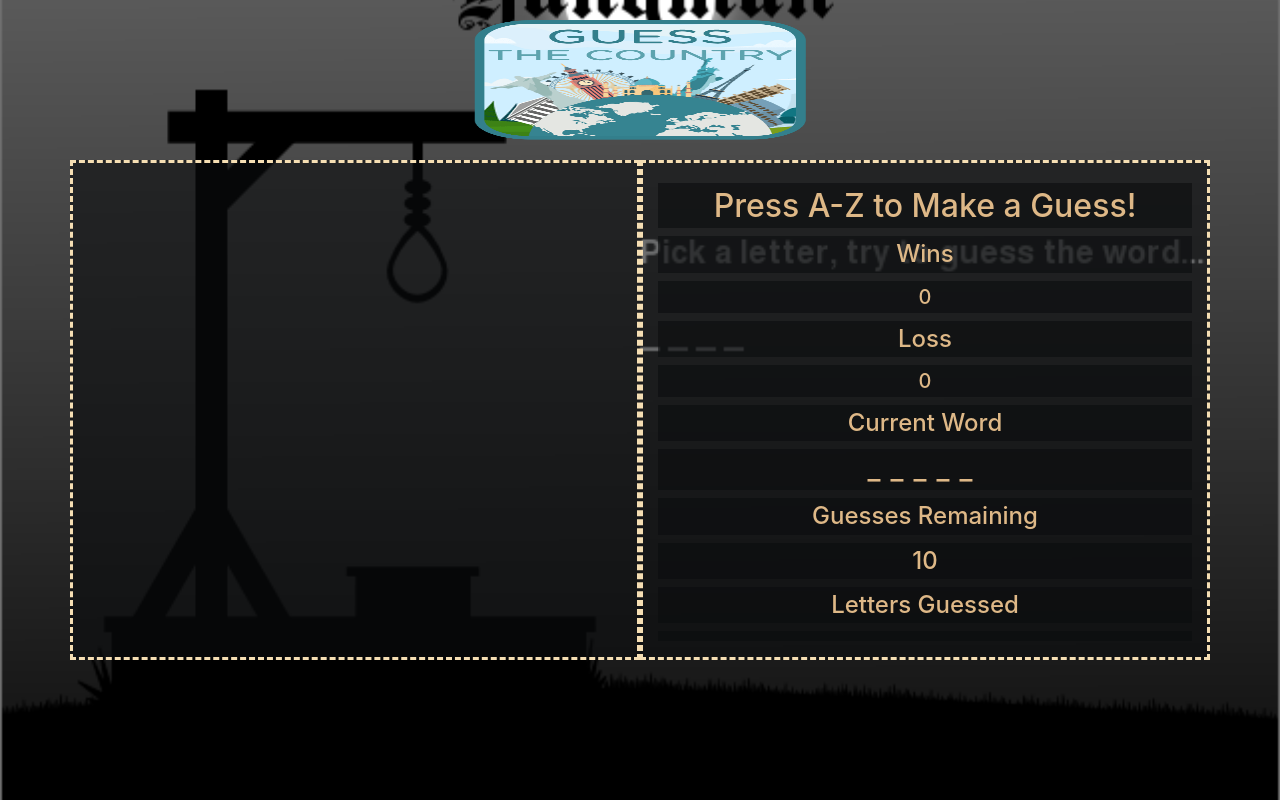
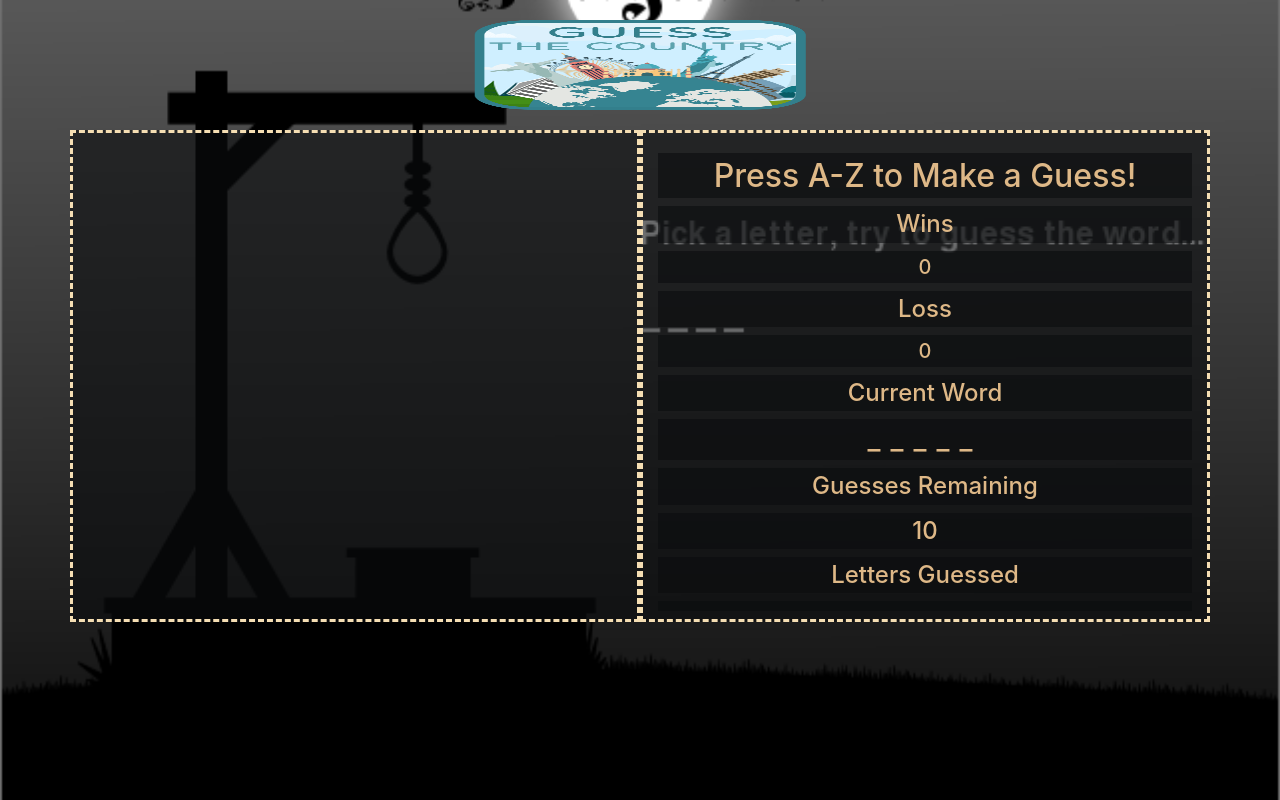
Before and after one commit to Divyagk/Word-Guess-Game, a plain HTML site: page index.html in a window 1280 px wide. Drawn offline with nearby package versions, Linux system fonts and the light colour scheme.

Commit message:
updated readme

```diff
--- a/assets/css/style.css
+++ b/assets/css/style.css
@@ -21,7 +21,7 @@
     }
     /* style the image sections */
     #title-image{
-    max-height: 120px;
+    max-height: 90px;
     width: 30%;
      }
     #gameover-image, #youwin-image{
@@ -43,6 +43,6 @@
         border: 3px dashed wheat;
         text-align: center;
         margin-top: 20px;
-        min-height: 500px;
+        min-height: 300px;
         background-color:rgba(11, 12, 14, 0.6);
     }
```
Also changed, not shown: 1 other file.
